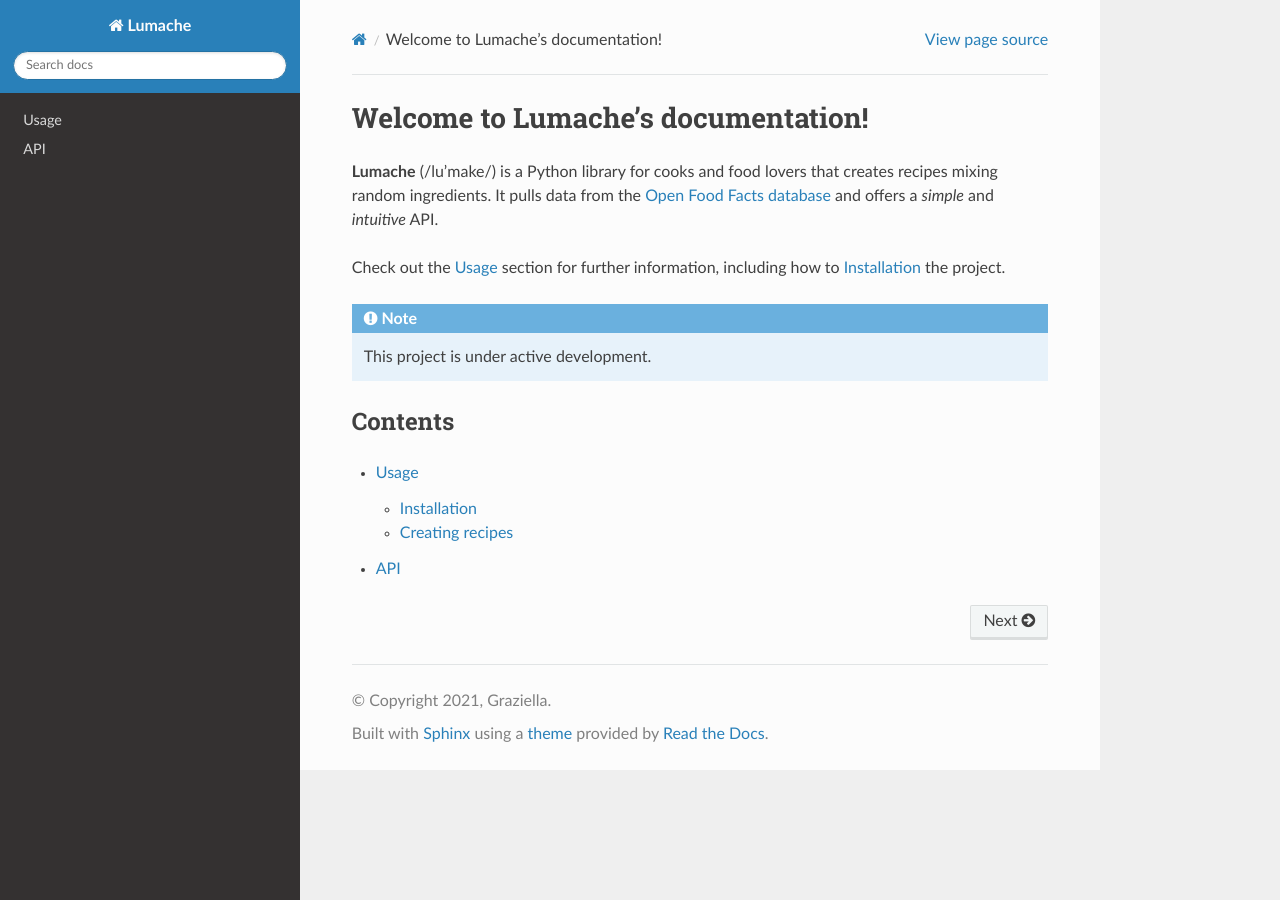
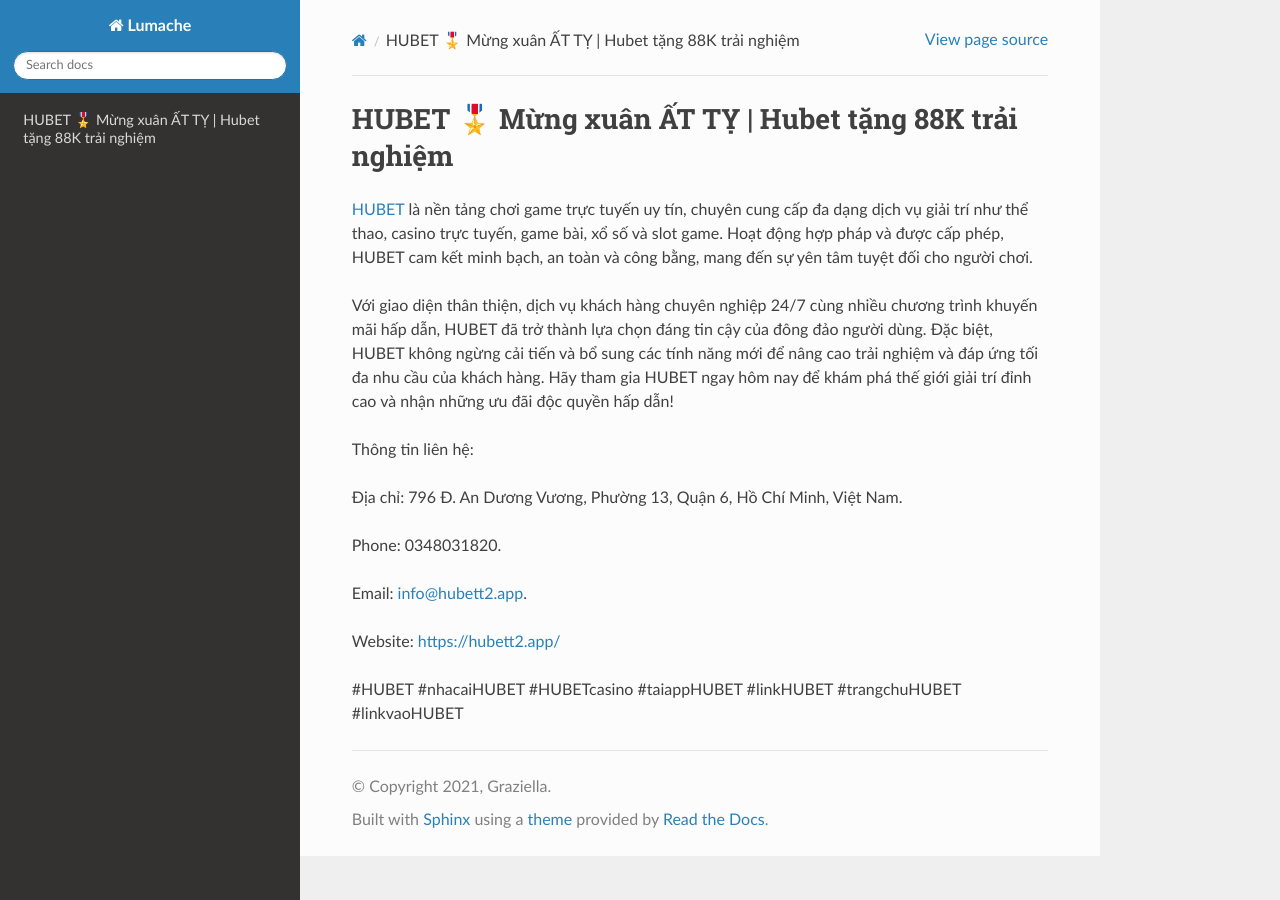
Before and after one commit to parkisngan19/hubett2app, a Sphinx documentation site: the page built from docs/source/index.rst, in a window 1280 px wide. Built offline with Sphinx 7.4.7 and the Read the Docs theme 3.1.0, drawn with Linux system fonts in a browser that asks for light colours.

Commit message:
Update index.rst

```diff
--- a/docs/source/index.rst
+++ b/docs/source/index.rst
@@ -1,22 +1,18 @@
-Welcome to Lumache's documentation!
+HUBET 🎖️ Mừng xuân ẤT TỴ | Hubet tặng 88K trải nghiệm
 ===================================
 
-**Lumache** (/lu'make/) is a Python library for cooks and food lovers
-that creates recipes mixing random ingredients.
-It pulls data from the `Open Food Facts database <https://world.openfoodfacts.org/>`_
-and offers a *simple* and *intuitive* API.
+`HUBET <https://hubett2.app/>`_ là nền tảng chơi game trực tuyến uy tín, chuyên cung cấp đa dạng dịch vụ giải trí như thể thao, casino trực tuyến, game bài, xổ số và slot game. Hoạt động hợp pháp và được cấp phép, HUBET cam kết minh bạch, an toàn và công bằng, mang đến sự yên tâm tuyệt đối cho người chơi.
 
-Check out the :doc:`usage` section for further information, including
-how to :ref:`installation` the project.
+Với giao diện thân thiện, dịch vụ khách hàng chuyên nghiệp 24/7 cùng nhiều chương trình khuyến mãi hấp dẫn, HUBET đã trở thành lựa chọn đáng tin cậy của đông đảo người dùng. Đặc biệt, HUBET không ngừng cải tiến và bổ sung các tính năng mới để nâng cao trải nghiệm và đáp ứng tối đa nhu cầu của khách hàng. Hãy tham gia HUBET ngay hôm nay để khám phá thế giới giải trí đỉnh cao và nhận những ưu đãi độc quyền hấp dẫn!
 
-.. note::
+Thông tin liên hệ:
 
-   This project is under active development.
+Địa chỉ: 796 Đ. An Dương Vương, Phường 13, Quận 6, Hồ Chí Minh, Việt Nam.
 
-Contents
---------
+Phone: 0348031820.
 
-.. toctree::
+Email: info@hubett2.app.
 
-   usage
-   api
+Website: https://hubett2.app/
+
+#HUBET #nhacaiHUBET #HUBETcasino #taiappHUBET #linkHUBET #trangchuHUBET #linkvaoHUBET
```
